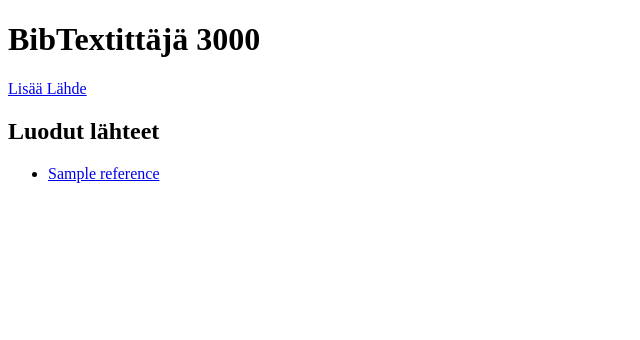
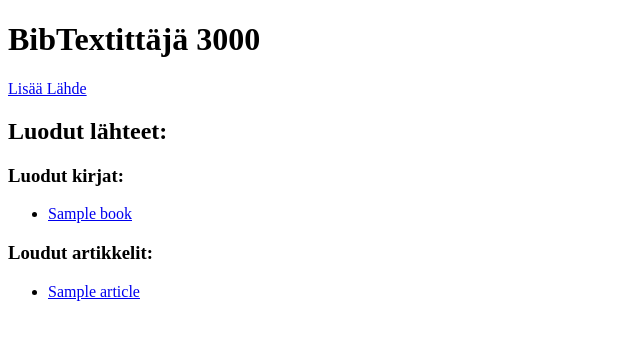
Before and after one commit to hbuMi/miniproggis, a Flask app: template src/templates/index.html in a window 1280 px wide. Shown: the top 340 px of the page, without its empty margins (0-640 px from the left). Run offline with Flask 3, Linux system fonts and the light colour scheme; the template is opened without the code that fills it: most values are stand-ins (such as "Sample title", 1, 10 or a date in 2020).

Commit message:
reference types now in different categories on main page

```diff
--- a/src/app.py
+++ b/src/app.py
@@ -16,18 +16,20 @@ def index():
     query_articles = db.session.execute(sql_articles)
     items_articles = query_articles.fetchall()
 
-    references = []
+    books = []
     for item in items_books:
         reference = {'id': item[0], 'name': item[1], 'type': 'book'}
-        references.append(reference)
+        books.append(reference)
 
+    articles = []
     for item in items_articles:
         reference = {'id': item[0], 'name': item[1], 'type': 'article'}
-        references.append(reference)
+        articles.append(reference)
 
-    references = sorted(references, key=lambda r: r['id'])   # viitteet järjestetty id:n mukaan
+    books = sorted(books, key=lambda r: r['id'])   # kirjat järjestetty id:n mukaan
+    articles = sorted(articles, key=lambda r: r['id'])   # artikkelit järjestetty id:n mukaan
 
-    return render_template('index.html', references=references)
+    return render_template('index.html', books=books, articles=articles)
 
 @app.route('/new_reference')
 def new():
--- a/src/templates/index.html
+++ b/src/templates/index.html
@@ -12,10 +12,18 @@
     <a href="/new_reference">Lisää Lähde</a>
   </p>
 
-  <h2>Luodut lähteet</h2>
+  <h2>Luodut lähteet:</h2>
+  <h3>Luodut kirjat:</h3>
   <ul>
-  {% for reference in references %}
-  <li><a href="/reference/{{ reference.type }}/{{ reference.id }}">{{ reference.name }}</a></li>
+  {% for book in books %}
+  <li><a href="/reference/{{ book.type }}/{{ book.id }}">{{ book.name }}</a></li>
+  {% endfor %}
+  </ul>
+
+  <h3>Loudut artikkelit:</h3>
+  <ul>
+  {% for article in articles %}
+  <li><a href="/reference/{{ article.type }}/{{ article.id }}">{{ article.name }}</a></li>
   {% endfor %}
   </ul>
 
```
